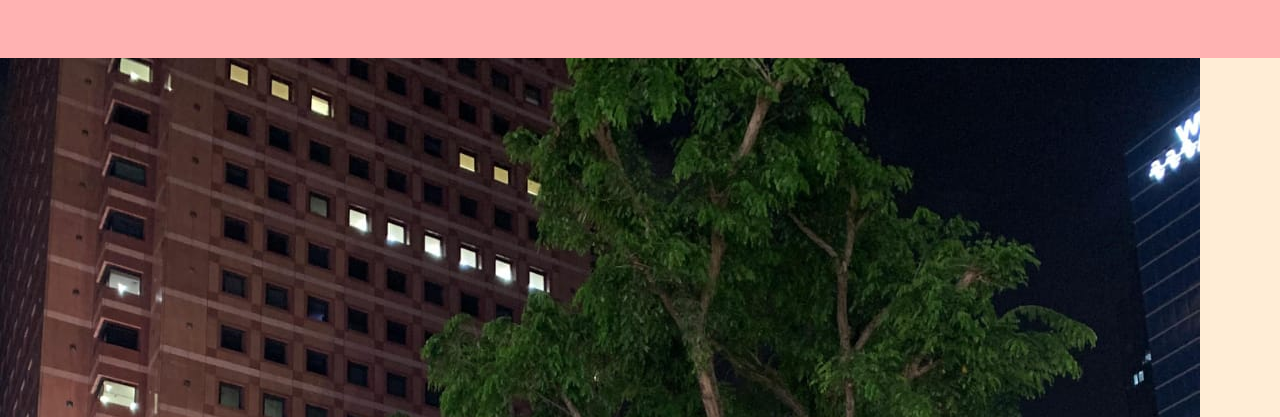
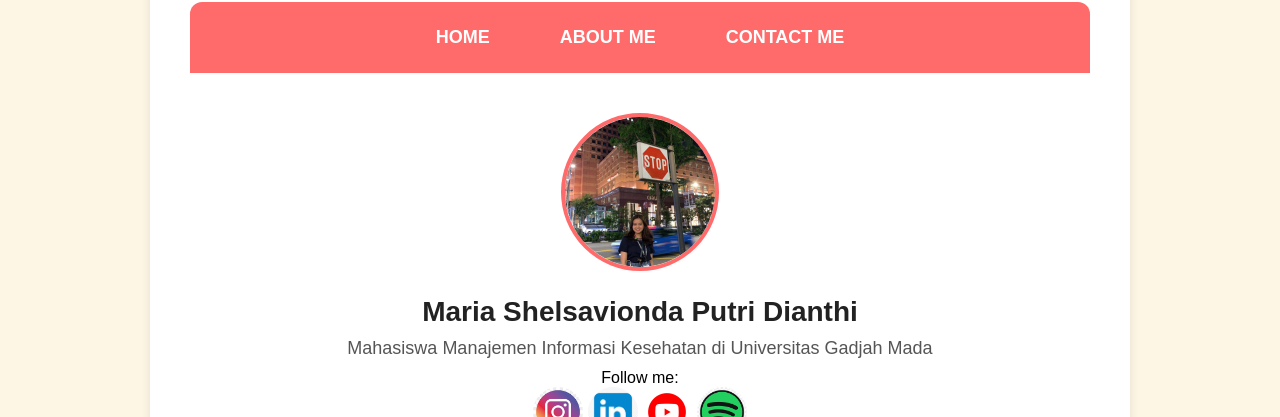
Before and after one commit to MariaShelsa874/webshelsa1, a plain HTML site: page index.html in a window 1280 px wide. Shown: the part 78-495 px from the top of the page. Drawn offline with Linux system fonts and the light colour scheme.

Commit message:
Update style.css

```diff
--- a/style.css
+++ b/style.css
@@ -1,68 +1,113 @@
-*, html{
-    margin: 0;
-    padding: 0;
+*, html {
+    margin: 0; /* Mengatur ruang di sekitar elemen */
+    padding: 0; /* Ruang kosong */
+    font-family: 'Arial';
 }
 
 body {
-    background-color: #ffedd6;
+    background-color: #fef6e4;
 }
 
+/* Container utama */
 .container {
-
+    max-width: 900px;
+    margin: 40px auto;
+    background: #fff;
+    padding: 40px;
+    border-radius: 12px;
+    box-shadow: 0 5px 10px rgba(0, 0, 0, 0.1);
 }
 
+/* Navbar */
 .container-navbar {
-    background-color: rgb(255, 178, 178);
+    background-color: #ff6b6b;
     width: 100%;
-    height: 17vh;
+    padding: 15px 0;
+    border-radius: 12px 12px 0 0;
 }
 
 .ul-navbar {
     display: flex;
-    height: 100px;
     justify-content: center;
-    align-items: center;
+    gap: 30px;
+    list-style: none;
 }
 
 .li-navbar {
-    list-style-type: none;
-    padding: 20px;
-    margin: 5px;
-    color: white;
-    font-size: 30px;
+    padding: 10px 20px;
+    font-size: 18px;
+    font-weight: bold;
+    transition: background 0.3s, border-radius 0.3s;
 }
 
 .li-navbar:hover {
-    background-color: rgb(255, 207, 236);
-    transition: .5s ease-in-out;
-    transition-delay: .3s;
+    background-color: #ffa6a6;
     border-radius: 8px;
 }
 
 .a-navbar {
-    color: beige;
+    color: #ffffff;
     text-decoration: none;
 }
 
-.container-content {
-    display: flex;
-    flex-direction: column;
-    justify-content: center;
-    align-items: center;
+/* Hero Section */
+.hero {
     text-align: center;
-    height: 100vh;
+    margin-top: 40px;
 }
 
-.img-content {
-    width: 50%;
-    max-width: 150px;
-    height: 100 px;
-    display: block;
-    margin: 20px;
+.hero img {
+    width: 150px;
+    height: 150px;
+    border-radius: 50%;
+    border: 4px solid #ff6b6b;
+    margin-bottom: 15px;
+    object-fit: cover; /* Pastikan gambar tidak terdistorsi */
 }
 
+.hero h1 {
+    font-size: 28px;
+    color: #222;
+    margin-top: 10px;
+}
+
+.hero p {
+    font-size: 18px;
+    color: #555;
+    margin: 10px 0;
+}
+
+/* Media Sosial */
+.social-links {
+    display: flex;
+    flex-direction: column; /* Menjadikan teks dan ikon dalam satu kolom */
+    align-items: center; /* Pusatkan konten secara horizontal */
+    text-align: center;
+}
+
+/* Styling untuk gambar ikon */
+.social-links img {
+    width: 50px; /* Ukuran ikon */
+    height: 50px;
+    border-radius: 50%; /* Membuat ikon berbentuk lingkaran */
+    object-fit: cover; /* Memastikan gambar pas dalam lingkaran */
+    transition: transform 0.3s ease-in-out; /* Efek hover */
+}
+
+/* Efek hover */
+.social-links img:hover {
+    transform: scale(1.1); /* Memperbesar sedikit saat hover */
+}
+
+/* Footer */
 .container-footer {
     display: flex;
     justify-content: center;
     align-items: center;
+    padding: 20px;
+    background-color: #ff6b6b;
+    color: white;
+    border-radius: 0 0 12px 12px;
+    margin-top: 40px;
+    text-align: center;
 }
```
